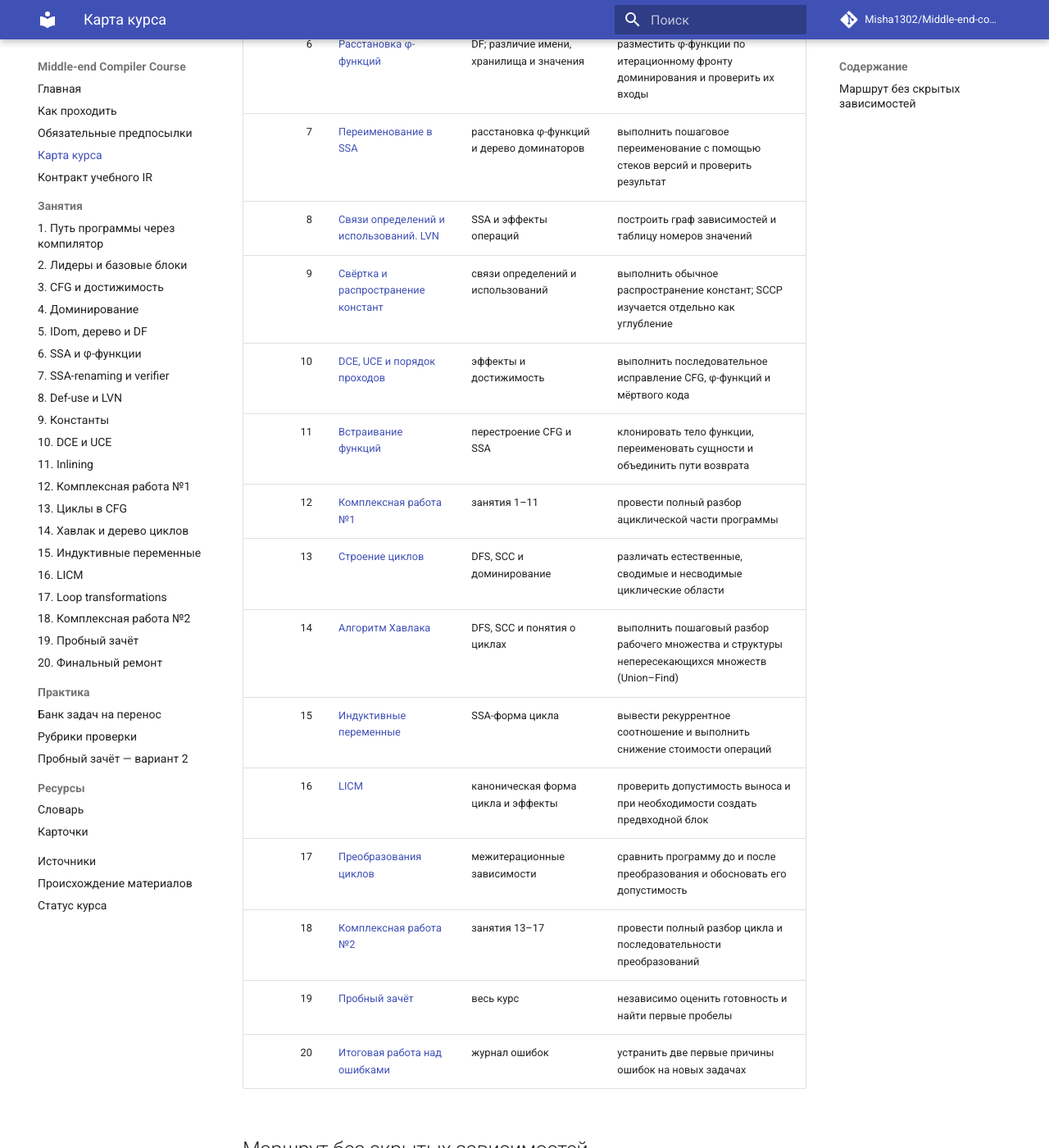
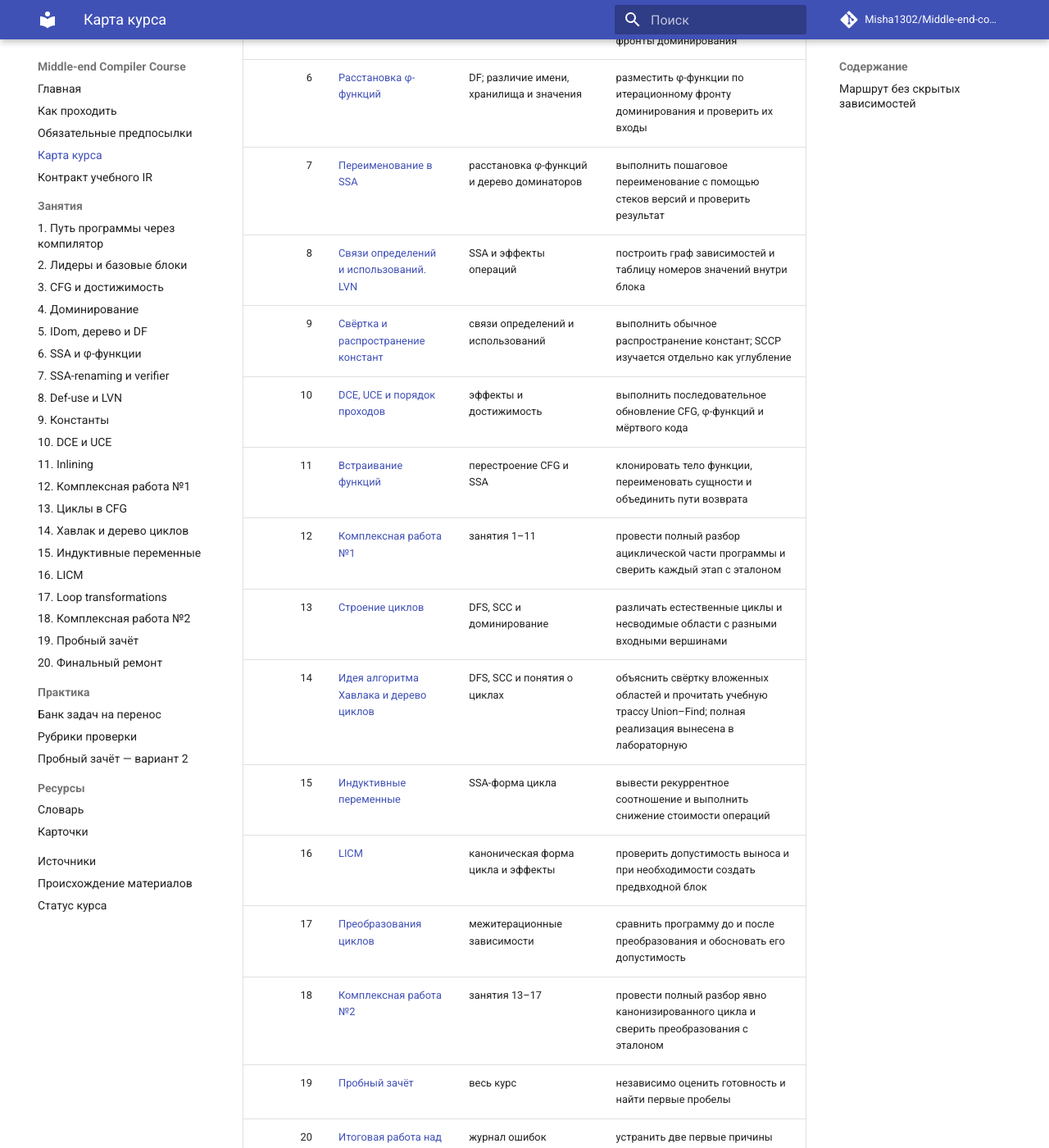
Before and after one commit to Misha1302/Middle-end-compiler-cource, an MkDocs documentation site: the page built from docs/course-map.md, in a window 1280 px wide and 1400 px high, scrolled down 667 px. Shown: the whole window at 82% size. Built offline with MkDocs 1.6.1 and Material for MkDocs 9.7.7, drawn with Linux system fonts in a browser that asks for light colours; comment, search, counter and statistics services are not loaded; some of the changed text lies outside the part shown.

Commit message:
docs: align course map with audited learning outcomes

```diff
--- a/docs/course-map.md
+++ b/docs/course-map.md
@@ -2,27 +2,27 @@
 
 | № | Тема | Что нужно знать перед занятием | Что ты сможешь сделать после занятия |
 |---:|---|---|---|
-| 1 | [Путь программы через компилятор](modules/01-pipeline-and-diagnostic.md) | основы программирования | объяснить назначение передней, средней и задней частей компилятора, а также семантического анализа |
-| 2 | [Лидеры и базовые блоки](modules/02-leaders-and-basic-blocks.md) | линейный IR | разбить инструкции на максимальные базовые блоки |
-| 3 | [Построение CFG](modules/03-building-cfg.md) | базовые блоки и терминаторы | построить рёбра CFG, множества предшественников и последователей, определить достижимость |
+| 1 | [Путь программы через компилятор](modules/01-pipeline-and-diagnostic.md) | обязательные предпосылки: имя, хранилище и значение | объяснить назначение передней, средней и задней частей компилятора, а также семантического анализа |
+| 2 | [Лидеры и базовые блоки](modules/02-leaders-and-basic-blocks.md) | линейный IR и две формы записи управления | разбить инструкции на максимальные блоки и нормализовать fall-through в явный `jump` |
+| 3 | [Построение CFG](modules/03-building-cfg.md) | нормализованные блоки и терминаторы | построить рёбра CFG, множества предшественников и последователей, определить достижимость |
 | 4 | [Доминирование](modules/04-dominators.md) | CFG | вручную довести вычисление доминаторов до неподвижной точки |
 | 5 | [IDom, дерево доминаторов и DF](modules/05-idom-tree-and-df.md) | множества доминаторов | отдельно построить CFG и дерево доминаторов, затем вычислить фронты доминирования |
 | 6 | [Расстановка φ-функций](modules/06-ssa-and-phi.md) | DF; различие имени, хранилища и значения | разместить φ-функции по итерационному фронту доминирования и проверить их входы |
 | 7 | [Переименование в SSA](modules/07-ssa-renaming.md) | расстановка φ-функций и дерево доминаторов | выполнить пошаговое переименование с помощью стеков версий и проверить результат |
-| 8 | [Связи определений и использований. LVN](modules/08-dependencies-and-lvn.md) | SSA и эффекты операций | построить граф зависимостей и таблицу номеров значений |
+| 8 | [Связи определений и использований. LVN](modules/08-dependencies-and-lvn.md) | SSA и эффекты операций | построить граф зависимостей и таблицу номеров значений внутри блока |
 | 9 | [Свёртка и распространение констант](modules/09-constants.md) | связи определений и использований | выполнить обычное распространение констант; SCCP изучается отдельно как углубление |
-| 10 | [DCE, UCE и порядок проходов](modules/10-dce-uce-and-pass-order.md) | эффекты и достижимость | выполнить последовательное исправление CFG, φ-функций и мёртвого кода |
+| 10 | [DCE, UCE и порядок проходов](modules/10-dce-uce-and-pass-order.md) | эффекты и достижимость | выполнить последовательное обновление CFG, φ-функций и мёртвого кода |
 | 11 | [Встраивание функций](modules/11-inlining.md) | перестроение CFG и SSA | клонировать тело функции, переименовать сущности и объединить пути возврата |
-| 12 | [Комплексная работа №1](modules/12-checkpoint-1.md) | занятия 1–11 | провести полный разбор ациклической части программы |
-| 13 | [Строение циклов](modules/13-loop-concepts.md) | DFS, SCC и доминирование | различать естественные, сводимые и несводимые циклические области |
-| 14 | [Алгоритм Хавлака](modules/14-havlak-and-loop-tree.md) | DFS, SCC и понятия о циклах | выполнить пошаговый разбор рабочего множества и структуры непересекающихся множеств (Union–Find) |
+| 12 | [Комплексная работа №1](modules/12-checkpoint-1.md) | занятия 1–11 | провести полный разбор ациклической части программы и сверить каждый этап с эталоном |
+| 13 | [Строение циклов](modules/13-loop-concepts.md) | DFS, SCC и доминирование | различать естественные циклы и несводимые области с разными входными вершинами |
+| 14 | [Идея алгоритма Хавлака и дерево циклов](modules/14-havlak-and-loop-tree.md) | DFS, SCC и понятия о циклах | объяснить свёртку вложенных областей и прочитать учебную трассу Union–Find; полная реализация вынесена в лабораторную |
 | 15 | [Индуктивные переменные](modules/15-induction-variables.md) | SSA-форма цикла | вывести рекуррентное соотношение и выполнить снижение стоимости операций |
 | 16 | [LICM](modules/16-licm.md) | каноническая форма цикла и эффекты | проверить допустимость выноса и при необходимости создать предвходной блок |
 | 17 | [Преобразования циклов](modules/17-loop-transformations.md) | межитерационные зависимости | сравнить программу до и после преобразования и обосновать его допустимость |
-| 18 | [Комплексная работа №2](modules/18-checkpoint-2.md) | занятия 13–17 | провести полный разбор цикла и последовательности преобразований |
+| 18 | [Комплексная работа №2](modules/18-checkpoint-2.md) | занятия 13–17 | провести полный разбор явно канонизированного цикла и сверить преобразования с эталоном |
 | 19 | [Пробный зачёт](modules/19-mock-exam-1.md) | весь курс | независимо оценить готовность и найти первые пробелы |
 | 20 | [Итоговая работа над ошибками](modules/20-final-repair.md) | журнал ошибок | устранить две первые причины ошибок на новых задачах |
 
 ## Маршрут без скрытых зависимостей
 
-Перед началом прочитай [страницу с обязательными предпосылками](prerequisites.md). Если очередное занятие требует понятия, которого нет ни там, ни в предыдущем обязательном материале, это дефект курса.
+Перед началом прочитай [страницу с обязательными предпосылками](prerequisites.md) и [контракт учебного IR](ir-contract.md). Если очередное занятие требует понятия, которого нет ни там, ни в предыдущем обязательном материале, это дефект курса.
```
